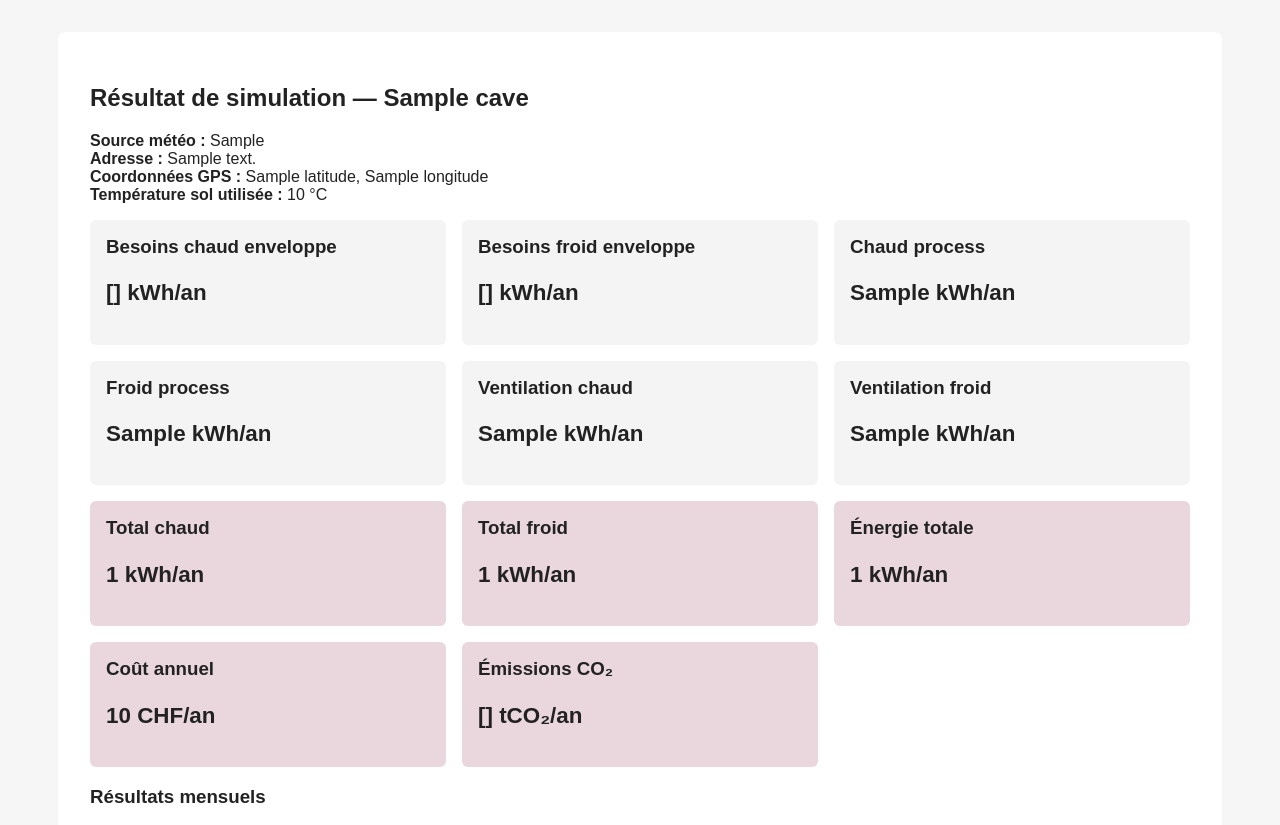
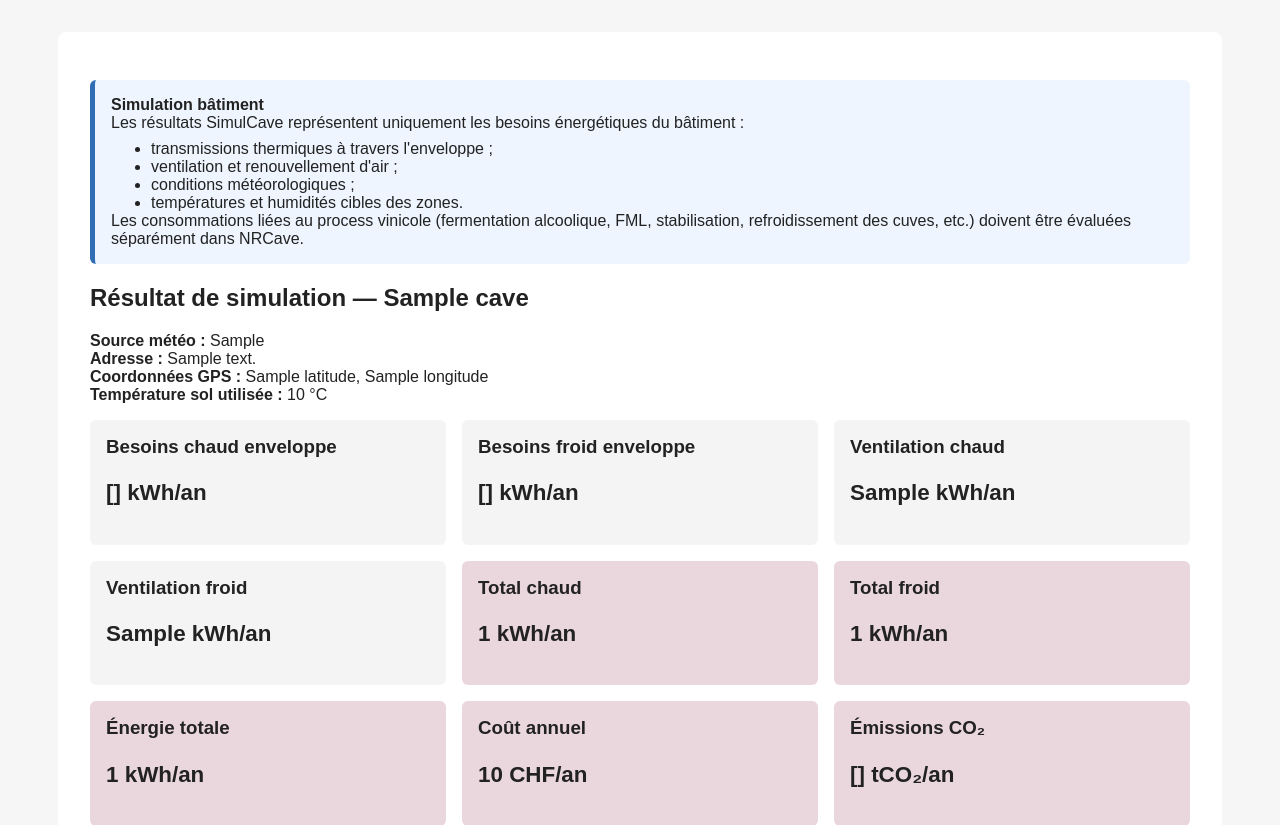
Before and after one commit to gilloubourdin-lgtm/simulcave, a FastAPI app: template app/templates/simulation_result.html in a window 1280 px wide. Shown: the part 95-920 px from the top of the page. Run offline with FastAPI, Linux system fonts and the light colour scheme; the template is opened without the code that fills it: most values are stand-ins (such as "Sample title", 1, 10 or a date in 2020).

Commit message:
Fix Dashboard

```diff
--- a/app/services/simulation.py
+++ b/app/services/simulation.py
@@ -395,13 +395,11 @@ def simulate_cave(cave) -> SimulationResult:
 
     total_heating = (
         total_envelope_heating
-        + total_process_heating
         + total_ventilation_heating
     )
 
     total_cooling = (
         total_envelope_cooling
-        + total_process_cooling
         + total_ventilation_cooling
     )
 
--- a/app/templates/simulation_result.html
+++ b/app/templates/simulation_result.html
@@ -1,6 +1,26 @@
 {% extends "base.html" %}
 
 {% block content %}
+
+<div class="info-box">
+    <strong>Simulation bâtiment</strong><br>
+
+    Les résultats SimulCave représentent uniquement les besoins
+    énergétiques du bâtiment :
+
+    <ul>
+        <li>transmissions thermiques à travers l'enveloppe ;</li>
+        <li>ventilation et renouvellement d'air ;</li>
+        <li>conditions météorologiques ;</li>
+        <li>températures et humidités cibles des zones.</li>
+    </ul>
+
+    Les consommations liées au process vinicole
+    (fermentation alcoolique, FML, stabilisation,
+    refroidissement des cuves, etc.)
+    doivent être évaluées séparément dans NRCave.
+</div>
+
 <h2>Résultat de simulation — {{ cave.name }}</h2>
 
 <p>
@@ -18,8 +38,6 @@
 <div class="kpi-grid">
   <div class="kpi"><h3>Besoins chaud enveloppe</h3><p>{{ result.heating_kwh }} kWh/an</p></div>
   <div class="kpi"><h3>Besoins froid enveloppe</h3><p>{{ result.cooling_kwh }} kWh/an</p></div>
-  <div class="kpi"><h3>Chaud process</h3><p>{{ result.process_heating_kwh }} kWh/an</p></div>
-  <div class="kpi"><h3>Froid process</h3><p>{{ result.process_cooling_kwh }} kWh/an</p></div>
   <div class="kpi">
       <h3>Ventilation chaud</h3>
       <p>{{ result.ventilation_heating_kwh }} kWh/an</p>
--- a/static/style.css
+++ b/static/style.css
@@ -389,3 +389,16 @@ canvas {
   padding: 0.25rem;
   font-size: 0.85rem;
 }
+
+.info-box {
+    margin: 1rem 0;
+    padding: 1rem;
+    background: #eef5ff;
+    border-left: 5px solid #2f6db5;
+    border-radius: 6px;
+}
+
+.info-box ul {
+    margin-top: 0.5rem;
+    margin-bottom: 0;
+}
```
Also changed, not shown: app/templates/cave_detail.html (+0 -34 lines).
